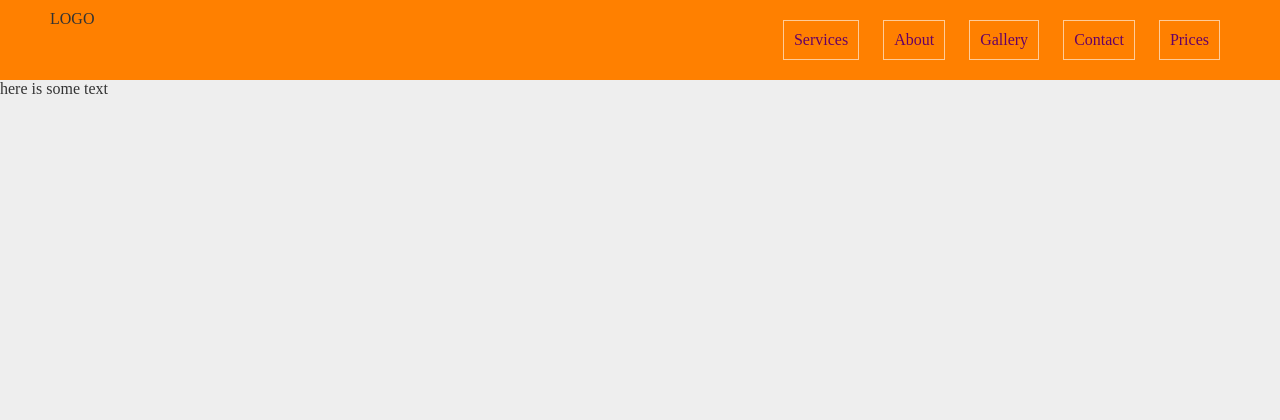
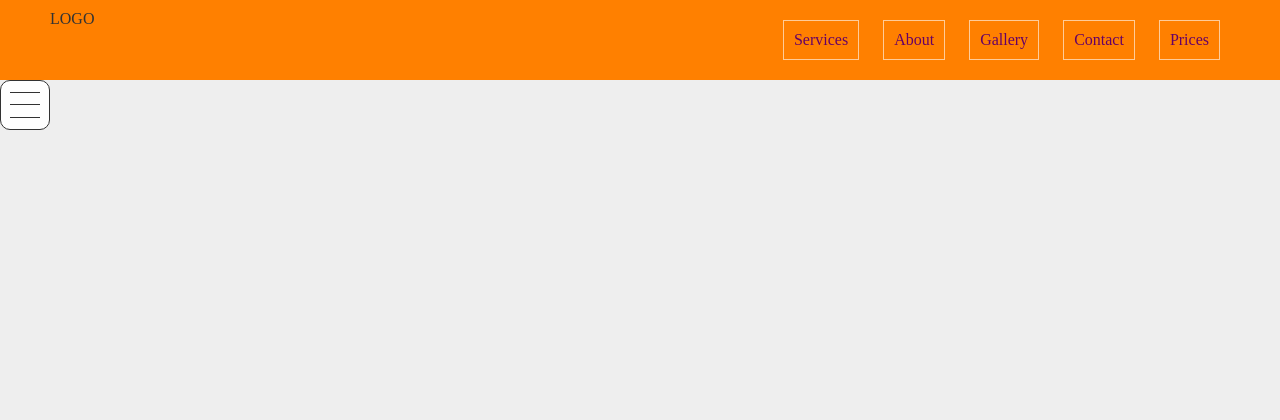
Before and after one commit to rivkaneumann/rivkaneumannwd2017.github.io, a PHP site: page /classes/class5/index.html in a window 1280 px wide. Shown: the top 420 px of the page. Run offline with PHP 8.4, Linux system fonts and the light colour scheme; some libraries are stand-ins or nearby versions.

Commit message:
class5work

```diff
--- a/classes/class5/index.html
+++ b/classes/class5/index.html
@@ -38,9 +38,8 @@
             </nav>
         </header>
 
-<main><p>here is some text</p></main>
-<script src="https://ajax.googleapis.com/ajax/libs/jquery/3.1.1/jquery.min.js"></script>
+        <main><div id="hamburger"></div></main>
+    <script src="https://ajax.googleapis.com/ajax/libs/jquery/3.1.1/jquery.min.js"></script>
     <script src="main.js"></script>
     </body>
-
 </html>
--- a/classes/class5/main.css
+++ b/classes/class5/main.css
@@ -61,3 +61,30 @@ nav li:hover div{
 nav li a{
     color: hsl(300, 100%, 20%);
 }
+#hamburger{
+    height: 50px;
+    width: 50px;
+    background: #fff;
+    border: 1px solid #333;
+    border-radius: 10px;
+    cursor: pointer;
+    position: relative;
+}
+#hamburger::before, #hamburger::after{
+    content: ' ';
+    display: block;
+    width: 30px;
+    border-color: #333;
+    border-style: solid;
+    border-width: 1px 0;
+    position: absolute;
+    top: 11px;
+    left: 9px;
+    height: 11px;
+
+}
+#hamburger::after{
+    border-top-width: 0;
+    bottom: 11px;
+    top: auto;
+}
--- a/classes/class5/main.js
+++ b/classes/class5/main.js
@@ -1,11 +1,31 @@
 $(function(){
-    var $myNavItem = $("nav> ul > li");
-    var $myDropDown = $myNavItem.find("div")
 
-    myNavItem.on("mouseover", function(){
+    var $myNavItem = $("nav > ul > li");
+    //var $myDropDown = $myNavItem.find("div");
 
-        $(this).find("div").slideDown();
+    $myNavItem.on("mouseover", function(){
+        $(this).find("div").animate(
+            {height: "100px"},
+            {queue: false,
+             duration: 500,
+             easing: "linear",
+             start: function(){
+                 $(this).css("border-width", "3px");
+             }
+            }
+        );
+
     }).on("mouseleave", function(){
-        $(this).find("div").dlideToggle();
+        $(this).find("div").animate(
+            {height: "0px"},
+            {queue: false,
+             duration: 500,
+             easing: "linear",
+             complete: function(){
+                 $(this).css("border-width","0");
+             }
+            }
+
+        );
     });
 });
```
